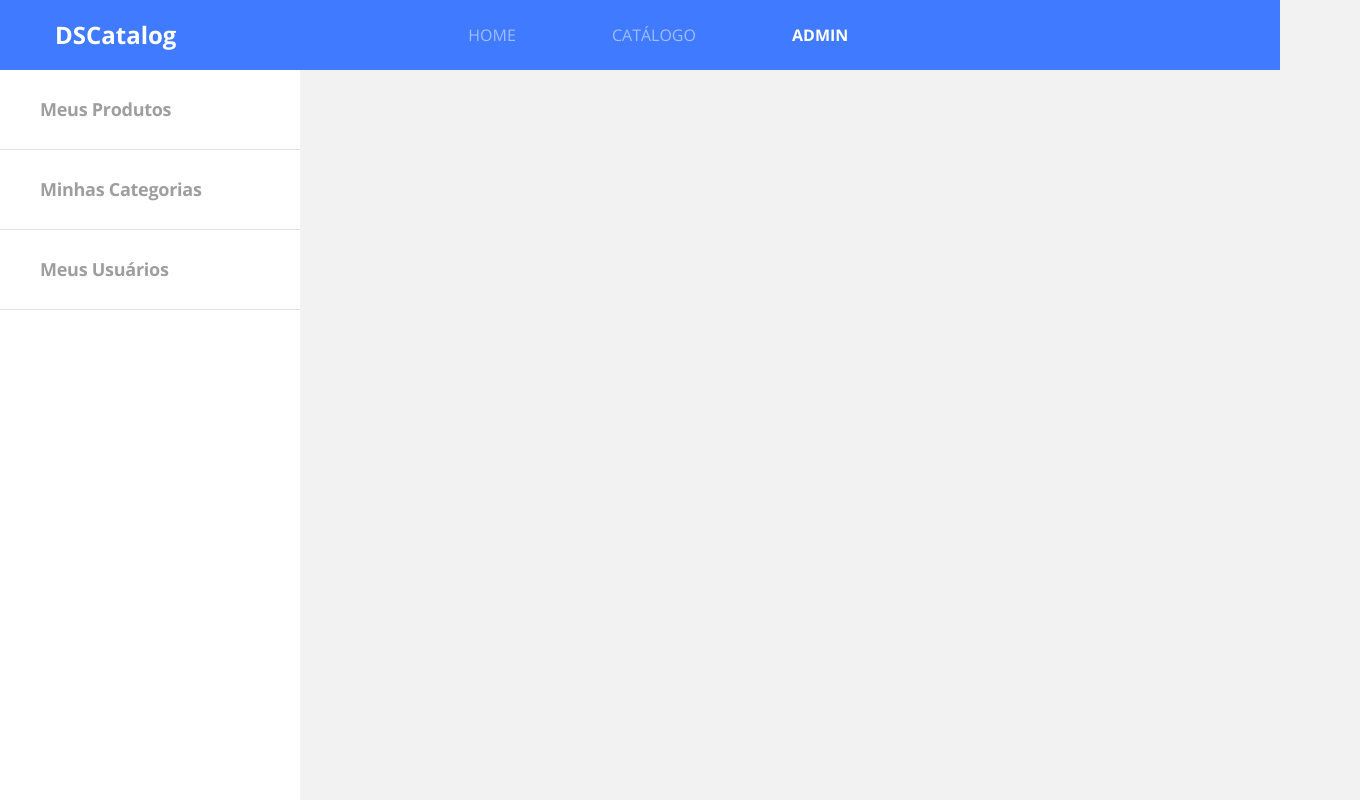
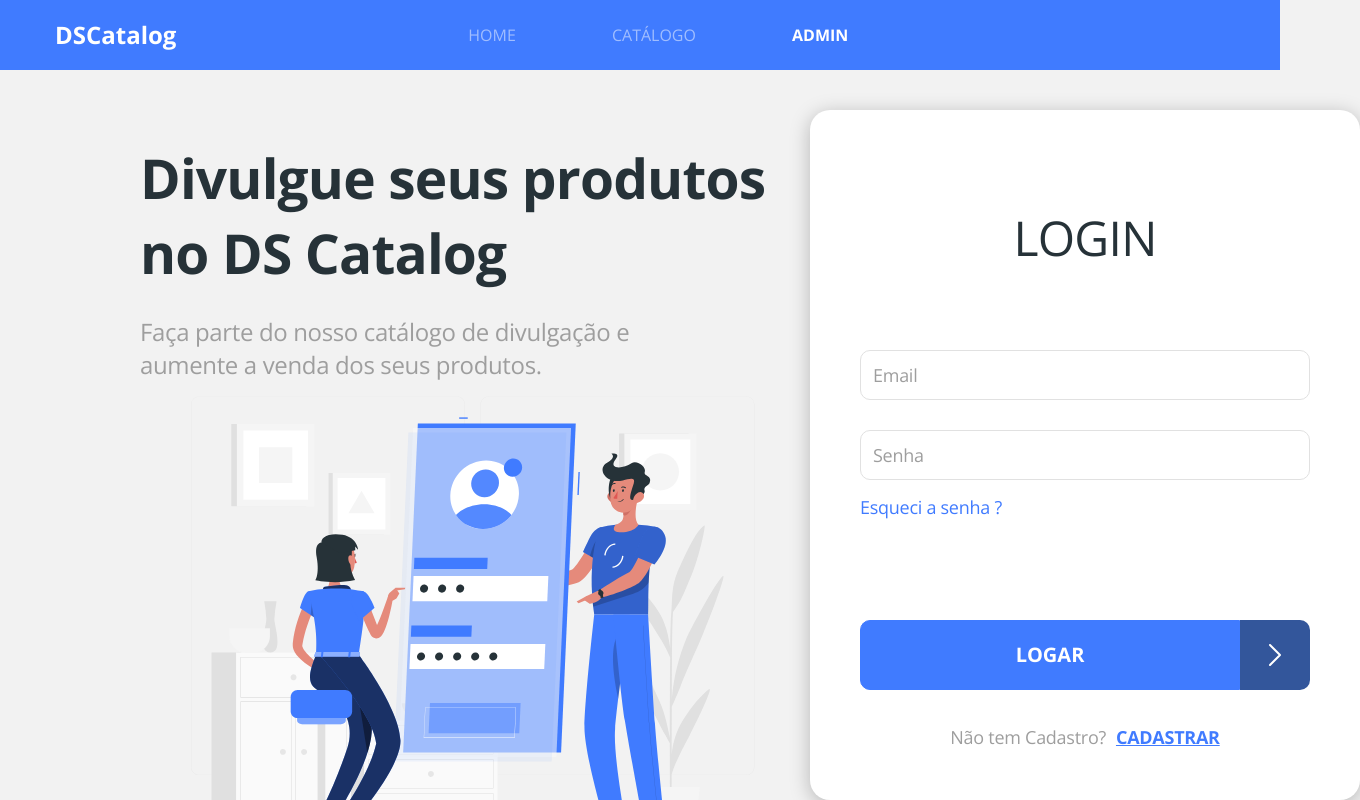
Before and after one commit to VitorLucas98/Bootcamp-dscatalog, a React (Create React App) app in the folder front-web/: page /admin/auth/login in a window 1280 px wide. Shown: the top 800 px of the page, 1360 px wide, since content can reach past the window. Built offline with nearby package versions, Linux system fonts and the light colour scheme.

Commit message:
Create auth module

```diff
--- a/front-web/package.json
+++ b/front-web/package.json
@@ -18,6 +18,7 @@
     "react": "^16.13.1",
     "react-content-loader": "^5.1.2",
     "react-dom": "^16.13.1",
+    "react-hook-form": "^6.11.3",
     "react-router-dom": "^5.2.0",
     "react-scripts": "3.4.3",
     "typescript": "~3.7.2"
--- a/front-web/src/Routes.tsx
+++ b/front-web/src/Routes.tsx
@@ -1,3 +1,4 @@
+import Auth from 'core/pages/Auth';
 import React from 'react';
 import { BrowserRouter, Switch, Route, Redirect } from 'react-router-dom'
 import Navbar from './core/components/NavBar';
@@ -19,6 +20,10 @@ const Routes = () => (
             <Route path='/products/:productId'>
                 <ProductDetails/>
             </Route>
+            <Redirect from='/admin/auth' to ='/admin/auth/login' exact/>
+            <Route path='/admin/auth'>
+                <Auth/>
+            </Route>
             <Redirect from='/admin' to ='/admin/products' exact/>
             <Route path='/admin'>
                 <Admin />
--- a/front-web/src/app.scss
+++ b/front-web/src/app.scss
@@ -34,3 +34,20 @@ a {
   background: #FFF;
   box-shadow: 0px 4px 20px rgba(0, 0, 0, 0.25);
 }
+.margin-bottom-30{
+  margin-bottom: 30px;
+}
+.input-base{
+  border: 1px solid #E1E1E1;
+  box-sizing: border-box;
+  border-radius: 10px;
+  font-size: 18px;
+  line-height: 25px;
+  letter-spacing: -0.015em;
+  color: #263238;
+  height: 50px;
+  &::placeholder{
+    color: #9E9E9E;
+    ;
+  }
+}
--- a/front-web/src/core/pages/Auth/components/Login/index.tsx
+++ b/front-web/src/core/pages/Auth/components/Login/index.tsx
@@ -1,12 +1,43 @@
 import React from 'react';
 import AuthCard from '../Card';
 import './styles.scss';
+import { useForm } from 'react-hook-form';
+import { Link } from 'react-router-dom';
+import ButtonIcon from 'core/components/ButtonIcon';
 
-const Login = () =>{
+type FormData = {
+    email: string;
+    password:string;
+}
+
+const Login = () => {
+    const { register, handleSubmit} = useForm<FormData>();
+    const onSubmit = (data:FormData) => {
+        console.log(data);
+      };
     return (
         <AuthCard title='login'>
-            <form className='login-form'>
-                <h1>Formulario de login</h1>
+            <form className='login-form' onSubmit={handleSubmit(onSubmit)}>
+                <input type="email"
+                    className='input-base form-control margin-bottom-30'
+                    placeholder='Email'
+                    name="email" ref={register}  />
+                <input type="password"
+                    className='input-base form-control'
+                    placeholder='Senha'
+                    name="password" ref={register} />
+                <Link to='/admin/auth/recover' className='login-link-recover'>
+                    Esqueci a senha ?
+                </Link>
+                <div className='login-submit'>
+                    <ButtonIcon text='logar' />
+                </div>
+                <div className='text-center'>
+                    <span className='not-registered'>Não tem Cadastro?</span>
+                    <Link to='/admin/auth/register' className='login-link-register'>
+                        CADASTRAR
+                    </Link>
+                </div>
             </form>
         </AuthCard>
     );
--- a/front-web/src/core/pages/Auth/components/Login/styles.scss
+++ b/front-web/src/core/pages/Auth/components/Login/styles.scss
@@ -1,3 +1,32 @@
 .login-form{
     margin-top: 80px;
 }
+.login-link-recover{
+    font-size: 18px;
+    line-height: 25px;
+    letter-spacing: -0.015em;
+    color: #407BFF;
+    margin-top: 15px;
+    display: block;
+}
+.login-submit{
+    margin-top: 100px;
+    margin-bottom: 35px;
+}
+.not-registered{
+    font-size: 18px;
+    line-height: 25px;
+    text-align: center;
+    letter-spacing: -0.015em;
+    color: #9E9E9E;
+}
+.login-link-register{
+    font-weight: bold;
+    font-size: 18px;
+    line-height: 25px;
+    text-align: center;
+    letter-spacing: -0.015em;
+    text-decoration-line: underline;
+    color: #407BFF;
+    margin-left: 10px;
+}
--- a/front-web/src/core/pages/Auth/styles.scss
+++ b/front-web/src/core/pages/Auth/styles.scss
@@ -1,6 +1,6 @@
 .auth-container{
     display: flex;
-    padding: 40px 40px 140px 100px;
+    padding: 40px 40px 100px 140px;
 }
 
 .auth-info{
@@ -17,7 +17,7 @@
 
 .auth-info-subtitle{
     margin-top: 25px;
-    margin-bottom: 20px;
+    margin-bottom: 15px;
     font-size: 24px;
     line-height: 33px;
     letter-spacing: -0.015em;
```
Also changed, not shown: 1 other file (tests, documents, lock files or other folders).
